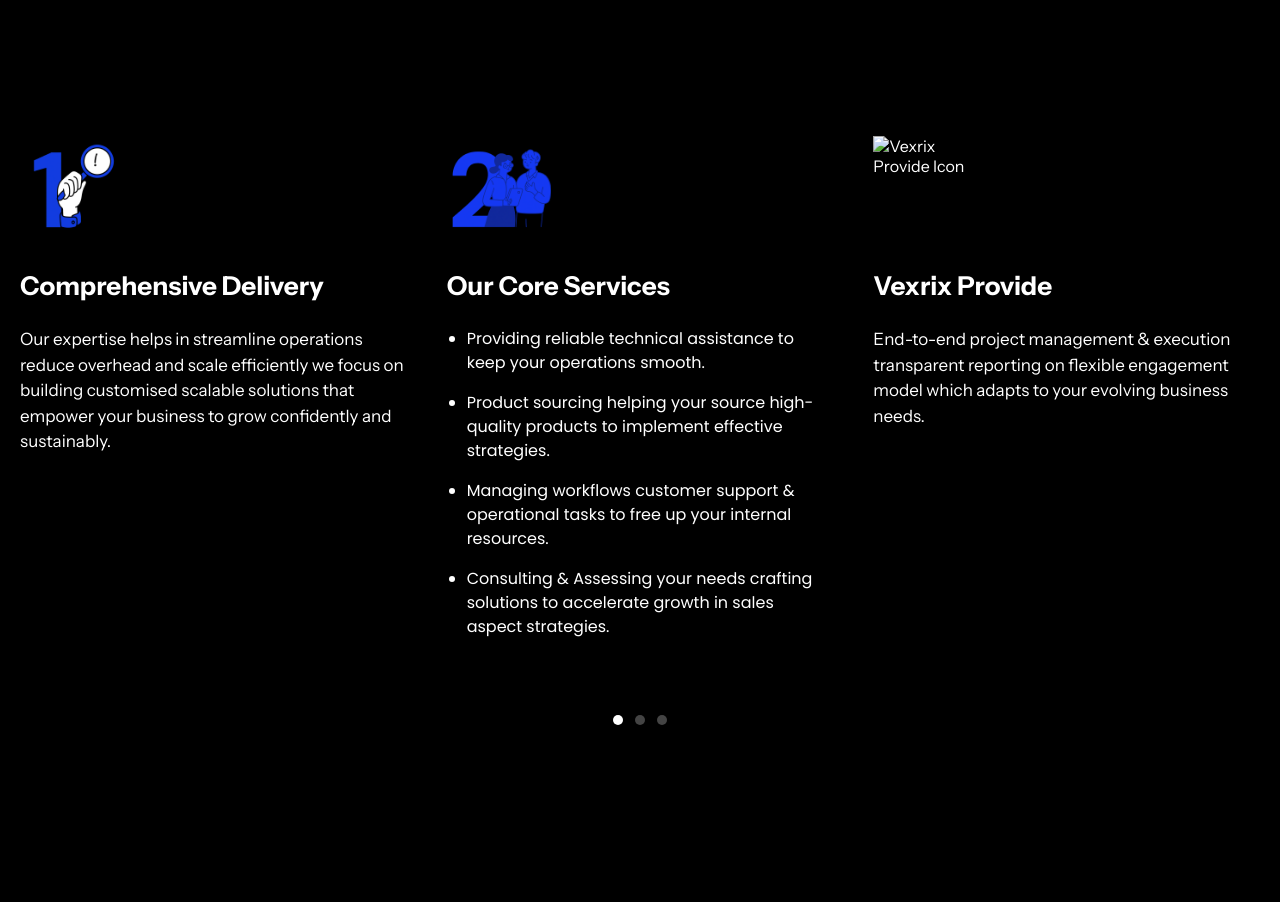
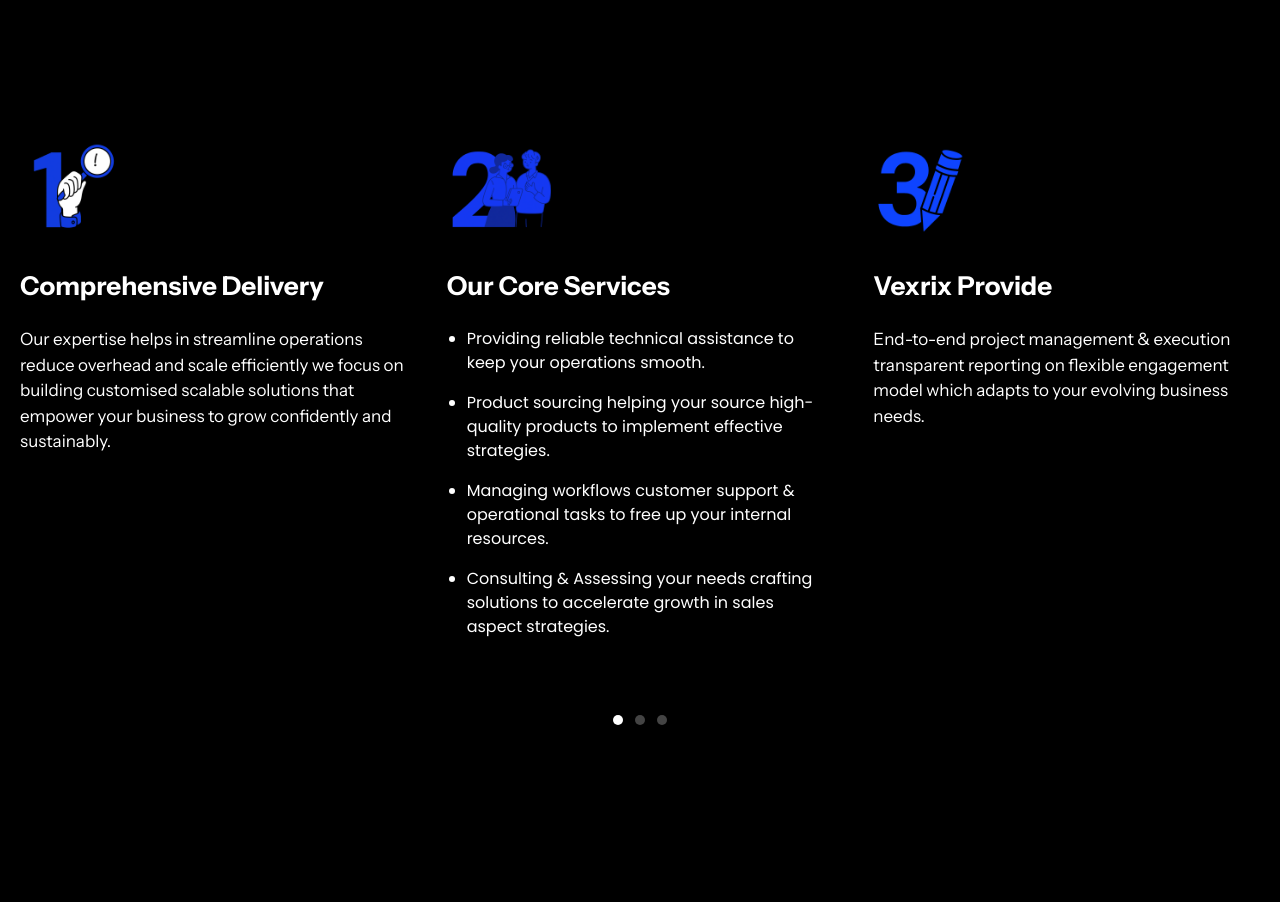
Before and after one commit to fehman93/vexrix, a plain HTML site: page index.html in a window 1280 px wide. Shown: the part 1740-2642 px from the top of the page. Drawn offline with Linux system fonts and the light colour scheme.

Commit message:
index.html

```diff
--- a/index.html
+++ b/index.html
@@ -586,7 +586,7 @@
         </ul>
       </article>
       <article class="service-card">
-        <img src=.."images/54db004b4db4c78fbad33af8922e05a6ef355c39.png" alt="Vexrix Provide Icon" class="service-icon">
+        <img src="images/54db004b4db4c78fbad33af8922e05a6ef355c39.png" alt="Vexrix Provide Icon" class="service-icon">
         <h3 class="service-title">Vexrix Provide</h3>
         <p class="service-description">End-to-end project management & execution transparent reporting on flexible engagement model which adapts to your evolving business needs.</p>
       </article>
```
